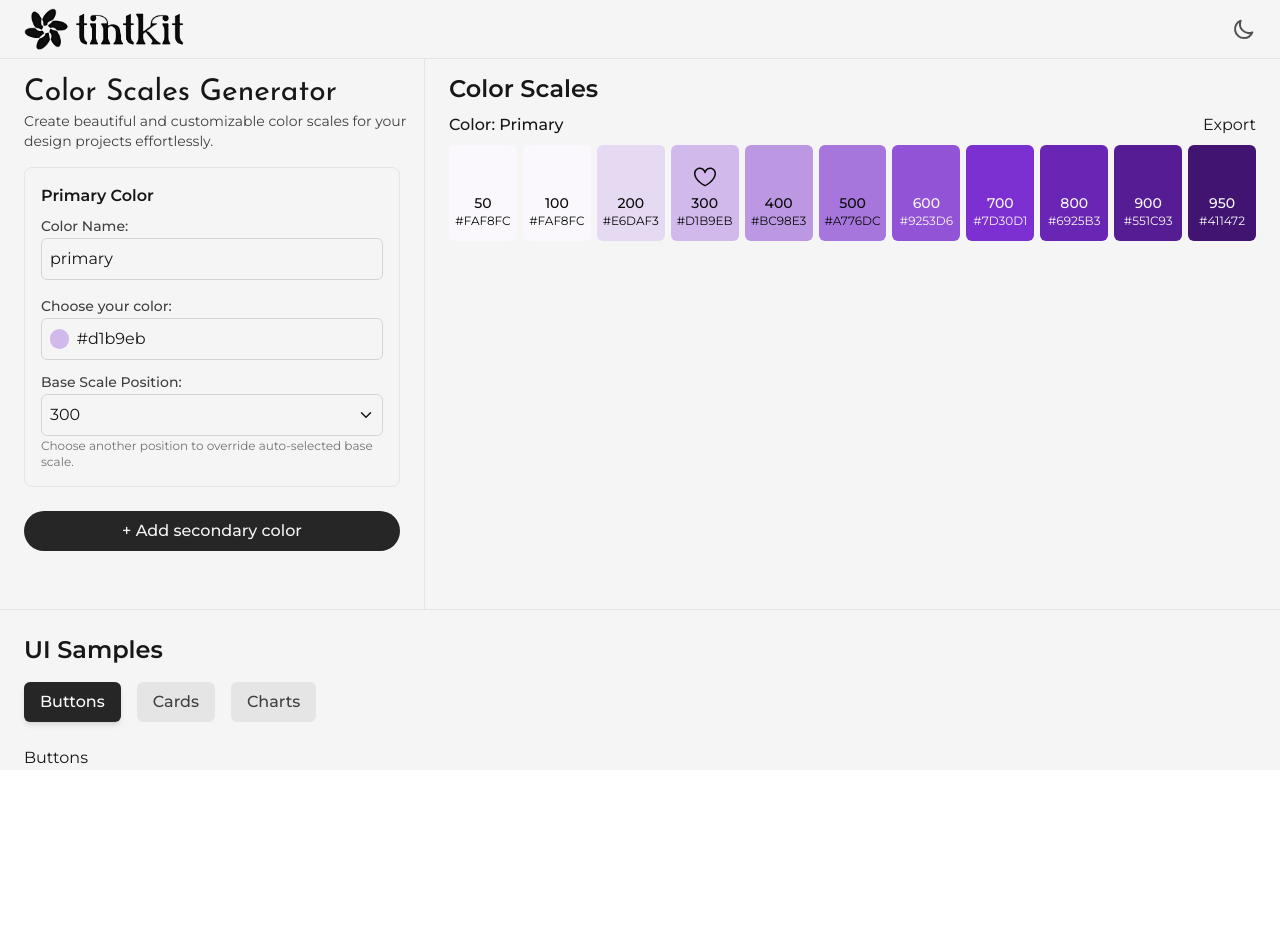
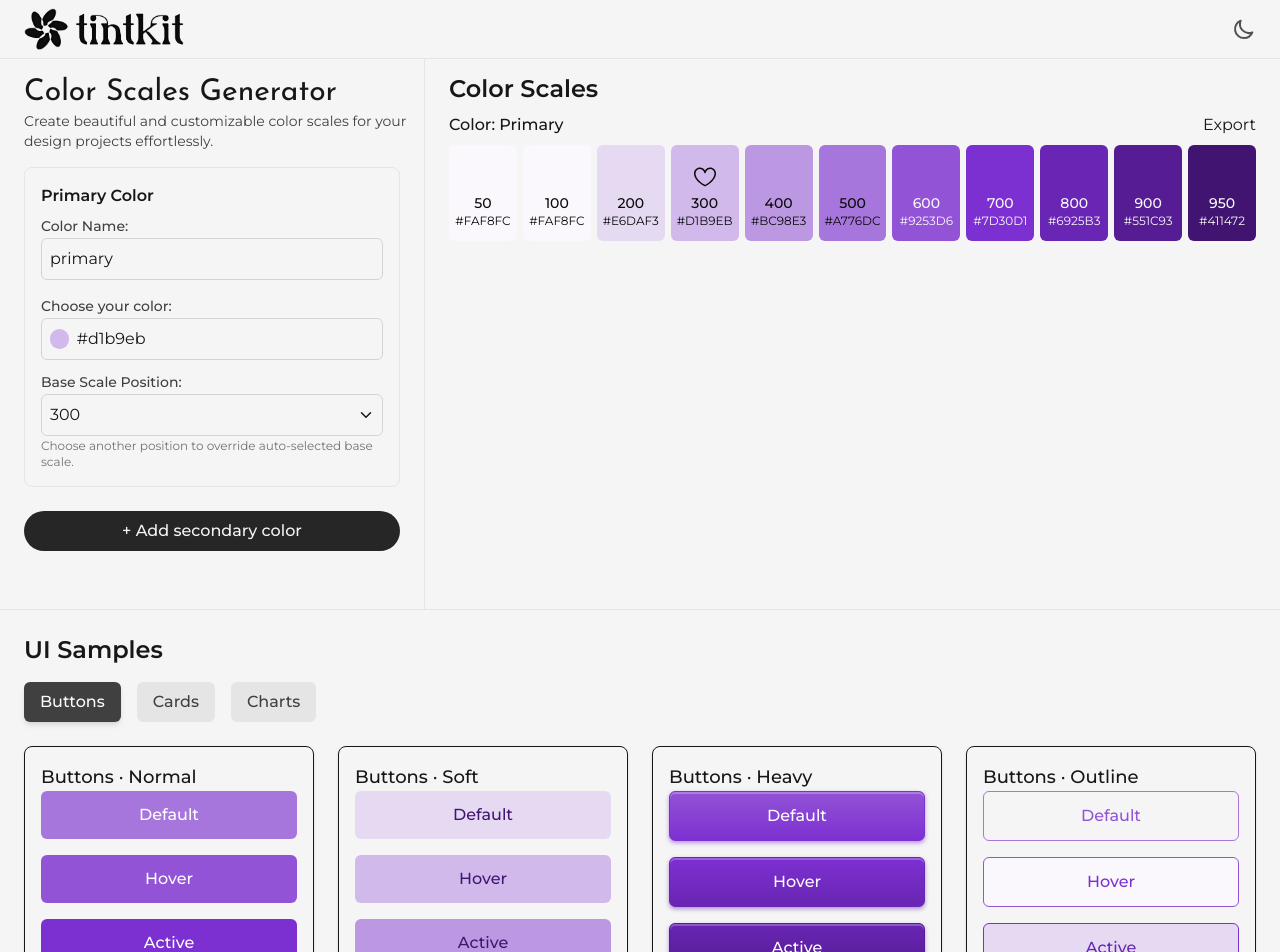
Before and after one commit to subhajitroycode/tintkit, a React (Vite) app: page / in a window 1280 px wide. Shown: the top 952 px of the page. Before the commit the page ends 800 px from the top, so only its background shows below. Built offline with nearby package versions, Linux system fonts and the light colour scheme.

Commit message:
added button component, replace Buttons component with ButtonShowcase for improved button display and organization

```diff
--- a/src/components/UISamples/Buttons.jsx
+++ /dev/null
@@ -1,7 +0,0 @@
-import React from "react";
-
-const Buttons = () => {
-  return <div>Buttons</div>;
-};
-
-export default Buttons;
--- /dev/null
+++ b/src/components/UISamples/Buttons/Button.jsx
@@ -0,0 +1,142 @@
+import React, { useContext } from "react";
+import { ColorContext } from "../../../contexts/colorContext";
+import { hexToRGB } from "../../../utils/colorConverter";
+
+const Button = ({ variant, state, colorType = "primary" }) => {
+  const { state: colorState } = useContext(ColorContext);
+  const colorScale = colorState[`${colorType}Color`].scale;
+
+  const hexToRgba = (hex, alpha) => {
+    const { r, g, b } = hexToRGB(hex);
+
+    return `rgba(${r * 255}, ${g * 255}, ${b * 255}, ${alpha})`;
+  };
+
+  const DISABLED_STYLE = {
+    backgroundColor: colorScale[100],
+    textColor: colorScale[400],
+    shadow: "",
+    border: "none",
+  };
+
+  const BUTTON_STYLES = {
+    Normal: {
+      Default: {
+        backgroundColor: colorScale[500],
+        textColor: "white",
+        shadow: "",
+        border: "none",
+      },
+      Hover: {
+        backgroundColor: colorScale[600],
+        textColor: "white",
+        shadow: "",
+        border: "none",
+      },
+      Active: {
+        backgroundColor: colorScale[700],
+        textColor: "white",
+        shadow: "",
+        border: "none",
+      },
+      Disabled: DISABLED_STYLE,
+    },
+    Soft: {
+      Default: {
+        backgroundColor: colorScale[200],
+        textColor: colorScale[950],
+        shadow: "",
+        border: "none",
+      },
+      Hover: {
+        backgroundColor: colorScale[300],
+        textColor: colorScale[950],
+        shadow: "",
+        border: "none",
+      },
+      Active: {
+        backgroundColor: colorScale[400],
+        textColor: colorScale[950],
+        shadow: "",
+        border: "none",
+      },
+      Disabled: DISABLED_STYLE,
+    },
+    Heavy: {
+      Default: {
+        backgroundColor: `linear-gradient(180deg, ${colorScale[600]} 0%, ${colorScale[700]} 100%)`,
+        textColor: "",
+        shadow: `0px 2px 0px 0px inset ${hexToRgba(
+          colorScale[50],
+          0.25
+        )}, 0px 2px 4px 0px ${hexToRgba(colorScale[700], 0.5)}`,
+        border: `1px solid ${colorScale[700]}`,
+      },
+      Hover: {
+        backgroundColor: `linear-gradient(180deg, ${colorScale[700]} 0%, ${colorScale[800]} 100%)`,
+        textColor: "",
+        shadow: `0px 2px 0px 0px inset ${hexToRgba(
+          colorScale[50],
+          0.25
+        )}, 0px 2px 4px 0px ${hexToRgba(colorScale[800], 0.5)}`,
+        border: `1px solid ${colorScale[800]}`,
+      },
+      Active: {
+        backgroundColor: `linear-gradient(180deg, ${colorScale[800]} 0%, ${colorScale[900]} 100%)`,
+        textColor: "",
+        shadow: `0px 2px 0px 0px inset ${hexToRgba(
+          colorScale[50],
+          0.25
+        )}, 0px 2px 4px 0px ${hexToRgba(colorScale[700], 0.5)}`,
+        border: `1px solid ${colorScale[900]}`,
+      },
+      Disabled: DISABLED_STYLE,
+    },
+    Outline: {
+      Default: {
+        backgroundColor: "transparent",
+        textColor: colorScale[600],
+        shadow: "",
+        border: `1px solid ${colorScale[500]}`,
+      },
+      Hover: {
+        backgroundColor: colorScale[100],
+        textColor: colorScale[700],
+        shadow: "",
+        border: `1px solid ${colorScale[600]}`,
+      },
+      Active: {
+        backgroundColor: colorScale[200],
+        textColor: colorScale[800],
+        shadow: "",
+        border: `1px solid ${colorScale[700]}`,
+      },
+      Disabled: {
+        backgroundColor: "transparent",
+        textColor: colorScale[300],
+        shadow: "",
+        border: `1px solid ${colorScale[200]}`,
+      },
+    },
+  };
+
+  const styleConfig = BUTTON_STYLES[variant]?.[state];
+
+  const style = {
+    background: styleConfig.backgroundColor,
+    color: styleConfig.textColor,
+    border: styleConfig.border,
+    boxShadow: styleConfig.shadow,
+  };
+
+  return (
+    <button
+      style={style}
+      className="py-3 px-6 rounded-md font-medium w-full text-white"
+    >
+      {state}
+    </button>
+  );
+};
+
+export default Button;
--- /dev/null
+++ b/src/components/UISamples/Buttons/ButtonContainer.jsx
@@ -0,0 +1,19 @@
+import React from "react";
+import Button from "./Button";
+
+const ButtonContainer = ({ variant }) => {
+  const buttons = ["Default", "Hover", "Active", "Disabled"];
+
+  return (
+    <div className="border rounded-lg p-4 shadow-sm">
+      <h3 className="text-lg font-medium space-y-4">Buttons · {variant}</h3>
+      <div className="flex flex-col space-y-4">
+        {buttons.map((state) => (
+          <Button key={state} variant={variant} state={state} />
+        ))}
+      </div>
+    </div>
+  );
+};
+
+export default ButtonContainer;
--- /dev/null
+++ b/src/components/UISamples/Buttons/ButtonShowcase.jsx
@@ -0,0 +1,16 @@
+import React from "react";
+import ButtonContainer from "./ButtonContainer";
+
+const ButtonShowcase = () => {
+  const variants = ["Normal", "Soft", "Heavy", "Outline"];
+
+  return (
+    <div className="grid grid-cols-1 md:grid-cols-4 gap-6">
+      {variants.map((variant, index) => (
+        <ButtonContainer key={index} variant={variant} />
+      ))}
+    </div>
+  );
+};
+
+export default ButtonShowcase;
--- a/src/components/UISamples/TabComponent.jsx
+++ b/src/components/UISamples/TabComponent.jsx
@@ -1,13 +1,13 @@
 import React, { useState } from "react";
-import Buttons from "./Buttons";
 import Cards from "./Cards";
 import Charts from "./Charts";
+import ButtonShowcase from "./Buttons/ButtonShowcase";
 
 const TabComponent = () => {
   const [activeTab, setActiveTab] = useState("buttons");
 
   const tabContent = {
-    buttons: <Buttons />,
+    buttons: <ButtonShowcase />,
     cards: <Cards />,
     charts: <Charts />,
   };
@@ -23,7 +23,7 @@ const TabComponent = () => {
             className={`py-2 px-4 rounded-md transition-all duration-200 font-medium
             ${
               tab === activeTab
-                ? "bg-neutral-800 dark:bg-neutral-200 text-neutral-50 dark:text-neutral-950 shadow-md"
+                ? "bg-neutral-700 dark:bg-neutral-300 text-neutral-50 dark:text-neutral-950 shadow-md"
                 : "bg-neutral-200 dark:bg-neutral-700/50 text-neutral-700 dark:text-neutral-100 hover:bg-neutral-300 hover:dark:bg-neutral-600"
             }`}
             onClick={() => setActiveTab(tab)}
@@ -32,7 +32,7 @@ const TabComponent = () => {
           </button>
         ))}
       </div>
-      <div>{tabContent[activeTab]}</div>
+      <div className="pb-6">{tabContent[activeTab]}</div>
     </div>
   );
 };
```
